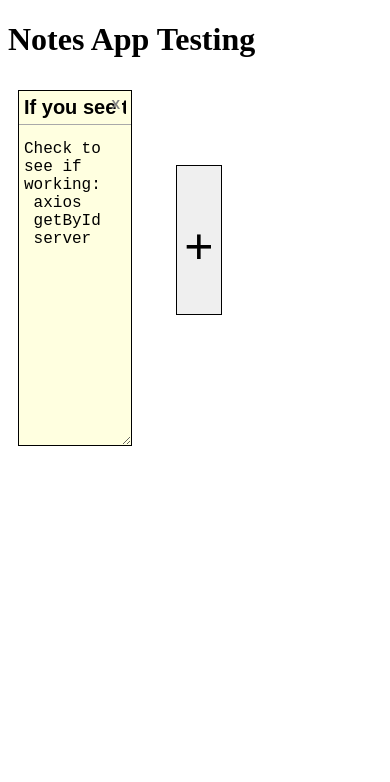
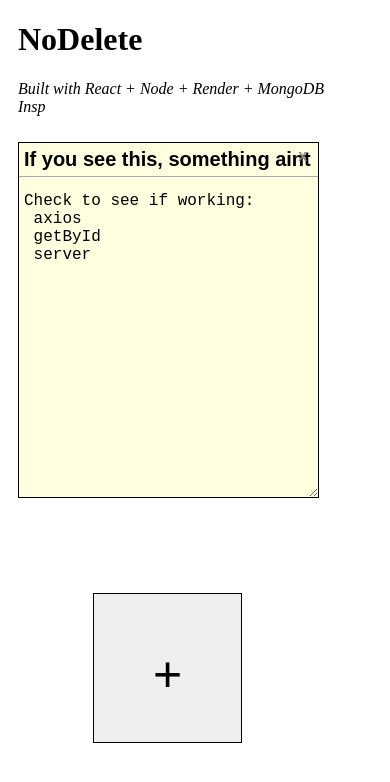
Before and after one commit to willdguo/notes-app, a React (Create React App) app: page / in a window 390 px wide. Shown: the top 782 px of the page. Built offline with nearby package versions, Linux system fonts and the light colour scheme; no server answers.

Commit message:
media query

```diff
--- a/public/index.html
+++ b/public/index.html
@@ -11,6 +11,10 @@
 
     <style>
 
+      .intro {
+        margin-left: 10px;
+      }
+
       .notes-container {
         display: flex;
         flex-wrap: wrap;
@@ -18,7 +22,6 @@
       }
 
       .note{
-        flex: 1;
         display: flex;
         flex-direction: column;
         align-items: left;
@@ -29,6 +32,56 @@
         margin: 10px;
         height: 100%;
         position: relative;
+      }
+
+      @media screen and (max-width: 600px) {
+        .note {
+          display: flex;
+          flex-direction: column;
+          align-items: left;
+          background-color: lightyellow;
+          border: 1px solid black;
+          min-width: 80%;
+          margin: 10px;
+          height: 100%;
+          position: relative;
+        }
+
+        .addNote {
+          display: flex;
+          flex-direction: column;
+          align-items: center;
+          justify-content: center;
+          min-width: 80%;
+          height: 300px;
+          margin: 10px;
+        }
+
+      }
+
+      @media screen and (min-width: 601px) and (max-width: 800px){
+        .note {
+          display: flex;
+          flex-direction: column;
+          align-items: left;
+          background-color: lightyellow;
+          border: 1px solid black;
+          min-width: 40%;
+          margin: 10px;
+          height: 100%;
+          position: relative;
+        }
+
+        .addNote {
+          display: flex;
+          flex-direction: column;
+          align-items: center;
+          justify-content: center;
+          min-width: 40%;
+          height: 300px;
+          margin: 10px;
+        }
+
       }
 
       .note button {
@@ -74,7 +127,6 @@
       }
 
       .addNote {
-        /* flex: 1; */
         display: flex;
         flex-direction: column;
         align-items: center;
@@ -104,7 +156,7 @@
 
     </style>
 
-    <title>React App</title>
+    <title>Modified Notes App</title>
   </head>
   <body>
     <noscript>You need to enable JavaScript to run this app.</noscript>
--- a/src/App.js
+++ b/src/App.js
@@ -1,11 +1,17 @@
-import React, {useState, useEffect} from "react"
+import React, {useState, useEffect, useRef} from "react"
 import Note from './components/Note.js'
 import getNotes from "./services/getNotes.js"
 
 function App() {
 
   const [notes, setNotes] = useState([{title: 'If you see this, something aint right', content: `Check to see if working: \n axios \n getById \n server`, id: 1}])
+  const [description, setDescription] = useState('')
+  const finalDescription = "Built with React + Node + Render + MongoDB \nInspired by Shay"
+  const n = useRef(0)
+  const t = useRef(300)
+  const flickers = 6
 
+  // loads notes upon window load
   useEffect(() => {
     getNotes
       .getAll()
@@ -14,6 +20,37 @@ function App() {
       })
 
   }, [])
+
+
+  // "write out" the intro description at the start
+  useEffect(() => {
+
+    const timer = setTimeout(() => {
+      //console.log(n)
+
+      n.current = n.current + 1
+      t.current = n.current < flickers || n.current - flickers > finalDescription.length ? 450 : 60
+
+      if(n.current < flickers){
+        setDescription(['|','\u00A0'][n.current % 2])
+      } else if (n.current - flickers <= finalDescription.length){
+        setDescription(finalDescription.substring(0, n.current - flickers))
+      } else if (n.current - 2 * flickers + 1 <= finalDescription.length) {
+        //console.log(n.current)
+        setDescription(`${finalDescription} ${['|', '\u00A0'][n.current % 2]}`)
+      }
+
+    }, t.current)
+
+    // if (n.current - 2 * flickers === finalDescription.length){
+    //   console.log("animation done")
+    //   clearTimeout(timer)
+    // }
+
+    return () => clearTimeout(timer)
+
+  }, [description])
+
 
   function addNote() {
     // const newId = Math.floor(Math.random() * 10e8) // later: let MongoDB take over the ID
@@ -46,7 +83,12 @@ function App() {
   return (
     <div>
 
-      <h1> Notes App Testing </h1>
+      <div className = "intro">
+
+        <h1> NoDelete </h1>
+        <p style={{ whiteSpace: 'pre-line' }}> <i> {description} </i> </p>
+
+      </div>
 
       <div className = "notes-container">
 
--- a/src/components/Note.js
+++ b/src/components/Note.js
@@ -29,6 +29,9 @@ const Note = ( { notes, setNotes, id }) => {
         //console.log(`new content: ${newContent}`)
 
         const currNote = getById(id)
+
+        if(newContent.length >= currNote.content.length){
+
             const updatedNote = {...currNote, content: newContent}
 
             clearTimeout(contentTimer.current)
@@ -42,6 +45,14 @@ const Note = ( { notes, setNotes, id }) => {
                 })
             }, 3000)
 
+        }
+
+    }
+
+    function handlePaste(e) {
+        e.preventDefault()
+        const pastedText = e.clipboardData.getData('text/plain')
+        console.log(`you thought ${pastedText}`)
     }
 
     function changeTitle(e) {
@@ -96,7 +107,7 @@ const Note = ( { notes, setNotes, id }) => {
 
         <div className = "note">
             <input id = "note-title" value = {getById(id).title} onChange = {changeTitle} />
-            <textarea id = 'note-content' style = {noteContentStyle}  value={getById(id).content} onChange={changeContent}/>
+            <textarea id = 'note-content' style = {noteContentStyle}  value={getById(id).content} onChange={changeContent} onPaste = {handlePaste} />
             <button onClick = {() => deleteNote(id)}> X </button>
         </div>
 
```
Lines whose indentation alone changed are shown as unchanged.
